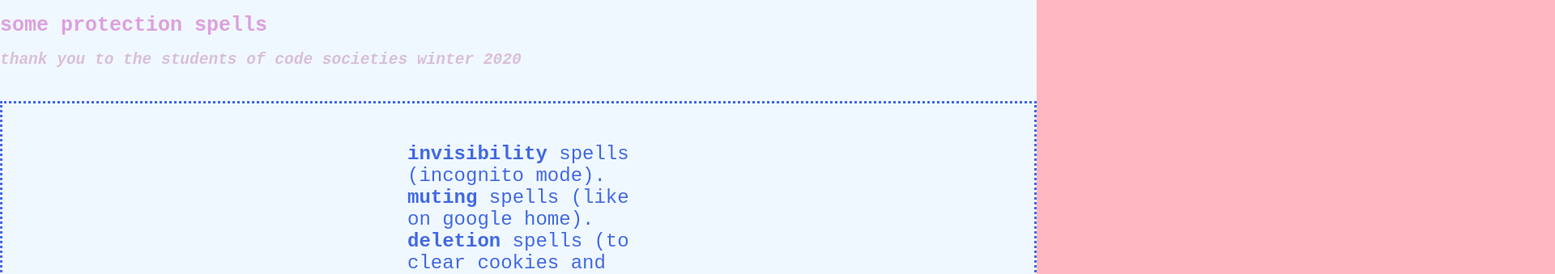
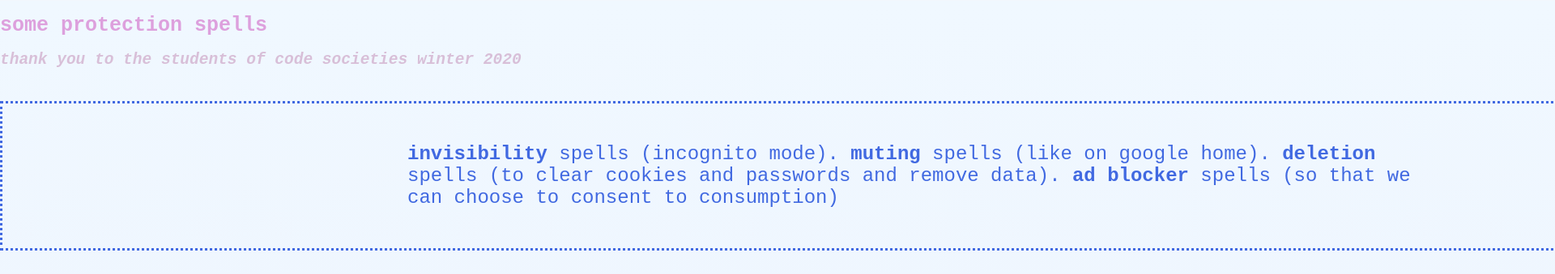
Before and after one commit to amber-hub/codesocietiesprotectionspells, a plain HTML site: page index.html in a window 1280 px wide. Shown: the top 339 px of the page at 81% size, 1920 px wide, since content can reach past the window. Drawn offline with Linux system fonts and the light colour scheme.

Commit message:
Update index.html

```diff
--- a/index.html
+++ b/index.html
@@ -6,12 +6,7 @@
     <meta http-equiv="X-UA-Compatible" content="IE=edge">
     <meta name="viewport" content="width=device-width, initial-scale=1">
     <style>
-      html {
-        box-sizing: border-box;
-      }
-      *, *:before, *:after {
-        box-sizing: inherit;
-      }
+
 .spells {
   color: RoyalBlue;
   font-size: 24px;
```
